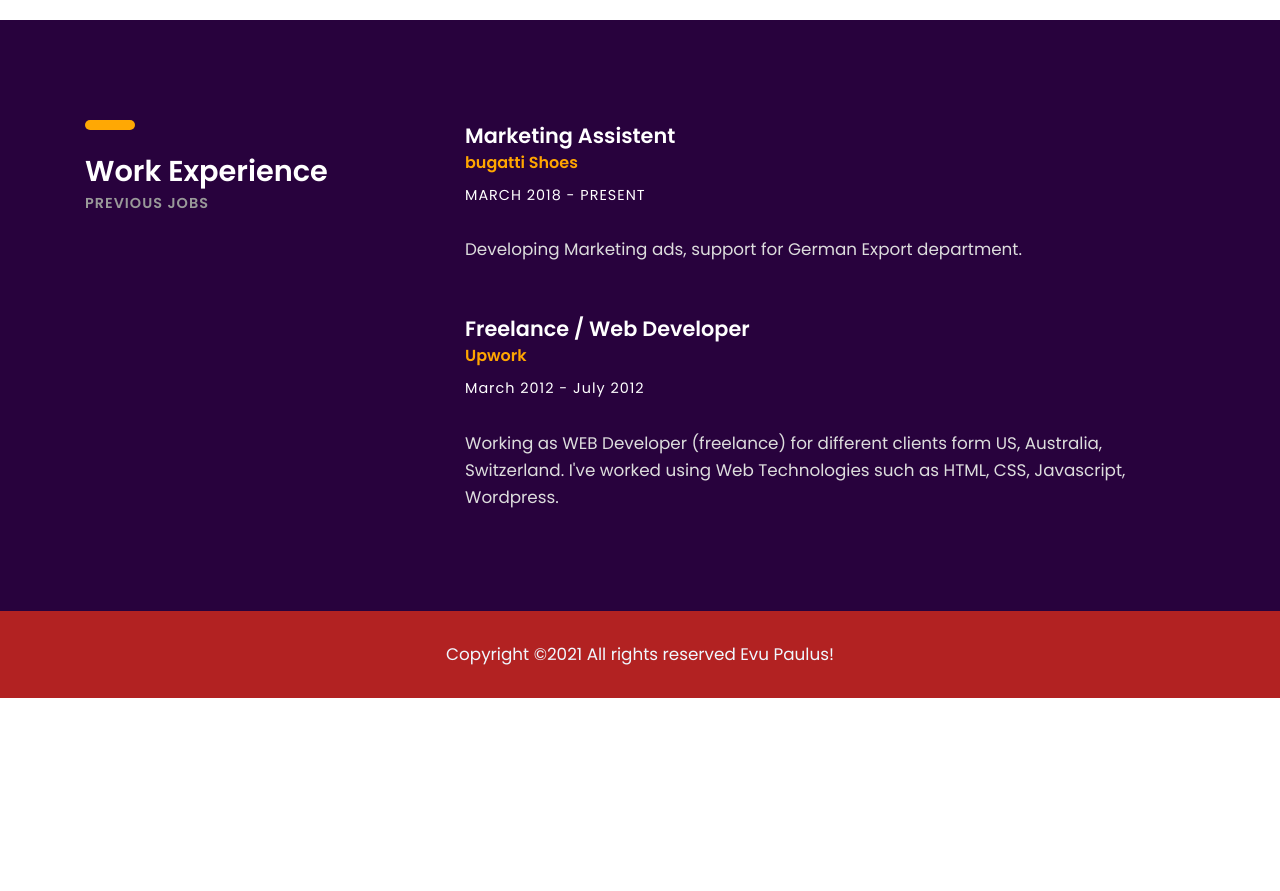
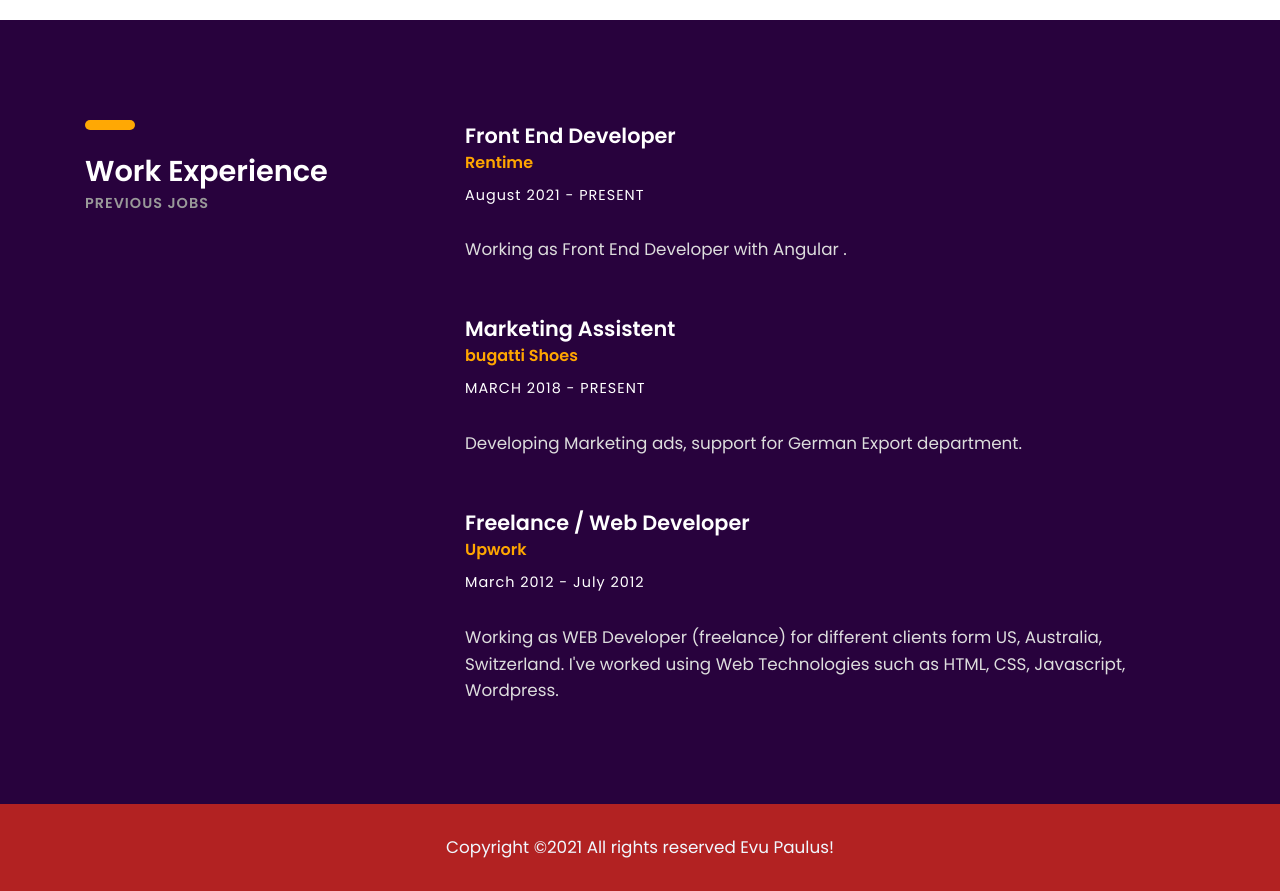
Before and after one commit to paulus1991/EvuPaulusportfolio, a plain HTML site: page index.html in a window 1280 px wide. Shown: the part 2000-2891 px from the top of the page. Before the commit the page ends 2698 px from the top, so only its background shows below. Drawn offline with nearby package versions, Linux system fonts and the light colour scheme; files whose address does not match are found by name.

Commit message:
Update index.html

```diff
--- a/index.html
+++ b/index.html
@@ -227,6 +227,13 @@
 					</div>
 				</div><!-- col-sm-4 -->
 				<div class="col-sm-8">
+						<div class="experience margin-b-50">
+						<h4><b>Front End Developer</b></h4>
+						<h5 class="font-yellow"><b>Rentime</b></h5>
+						<h6 class="margin-t-10">August 2021 - PRESENT</h6>
+						<p class="font-semi-white margin-tb-30">Working as Front End Developer with Angular .</p>
+
+					</div>
 
 					<div class="experience margin-b-50">
 						<h4><b>Marketing Assistent</b></h4>
```
